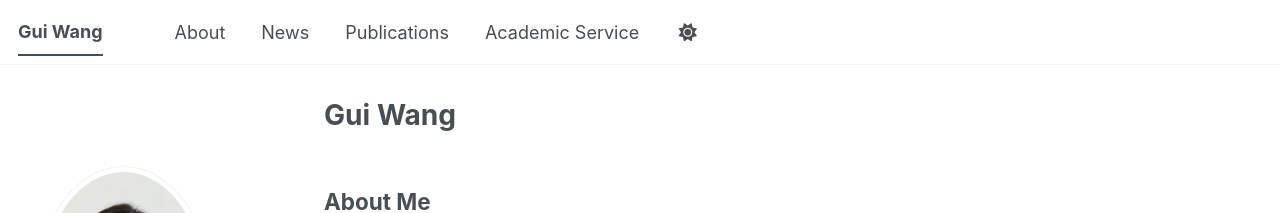
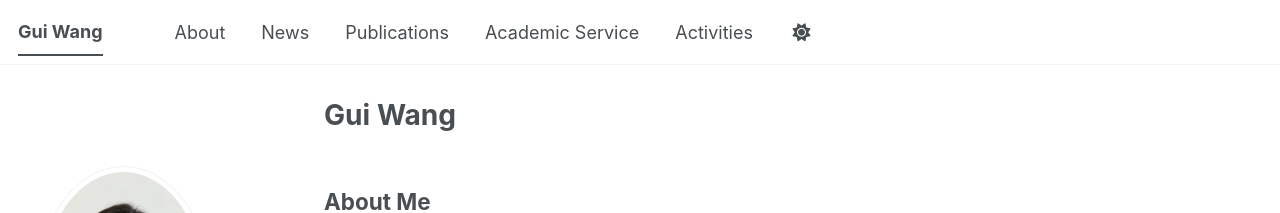
Before and after one commit to Erin668/Erin668.github.io, a Jekyll site: the page built from _pages/about.md, in a window 1280 px wide. Shown: the top 213 px of the page. Built offline with Jekyll 4.4.1, drawn with Linux system fonts in a browser that asks for light colours; a style sheet for code colours, icons or effects is not loaded.

Commit message:
Add Activities navigation link to conference photo section

```diff
--- a/_data/navigation.yml
+++ b/_data/navigation.yml
@@ -7,3 +7,5 @@ main:
     url: /#publications
   - title: "Academic Service"
     url: /#academic-service
+  - title: "Activities"
+    url: /#academic-activities--moments
```
